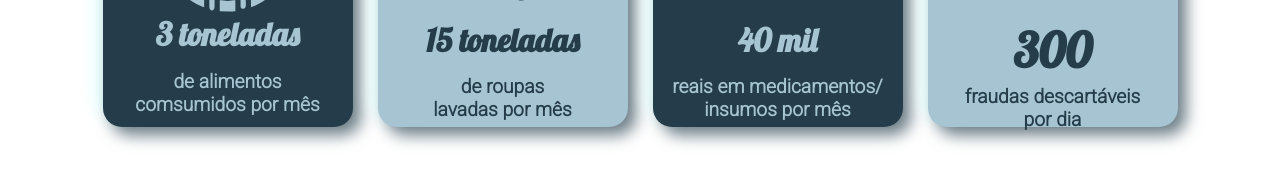
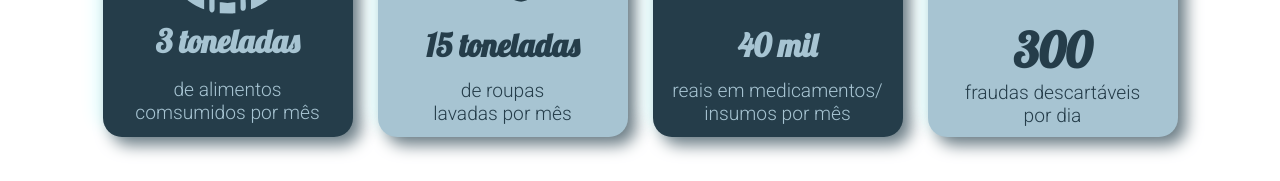
Before and after one commit to ygorth/larfreilucasdemoraes, a React (Vite) app: page / in a window 1280 px wide. Shown: the part 1390-1571 px from the top of the page. Built offline with nearby package versions, Linux system fonts and the light colour scheme.

Commit message:
teste2 mapa

```diff
--- a/src/components/ItemsConsumidos.jsx
+++ b/src/components/ItemsConsumidos.jsx
@@ -10,7 +10,6 @@ const Container = styled.div`
   display: grid;
   place-content: center;
   place-items: center;
-
 `;
 
 const Items = styled.div`
@@ -26,7 +25,7 @@ const Items = styled.div`
 
   div {
     width: 250px;
-    height: 270px;
+    height: 280px;
     border-radius: 19px;
     background: #a7c4d2;
     box-shadow: 8px 8px 16px #697b84, -8px -8px 16px #e5ffff;
@@ -34,11 +33,6 @@ const Items = styled.div`
     justify-content: center;
     place-items: center;
     color: #253d4a;
-    p {
-      text-align: center;
-      font-size: 1.2rem;
-      padding-bottom: 5px;
-    }
 
     &:nth-child(odd) {
       background: #253d4a;
@@ -53,7 +47,12 @@ const Items = styled.div`
     width: 150px;
   }
 `;
-const Insumos = styled.p``;
+const Insumos = styled.p`
+  display: inline-block;
+  text-align: center;
+  font-size: 1.2rem;
+  padding-bottom: 10px;
+`;
 
 const ItemsConsumidos = () => {
   return (
--- a/src/pages/Inicio.jsx
+++ b/src/pages/Inicio.jsx
@@ -21,12 +21,7 @@ const Home = styled.section`
     font-size: 2rem;
   }
 
-  p {
-    max-width: 120ch;
-    margin: 5px;
-    font-weight: bold;
-    text-align: start;
-  }
+
 
   h5 {
     font-family: 'Lobster', cursive;
@@ -34,6 +29,12 @@ const Home = styled.section`
   }
 `;
 
+const Text = styled.p`
+    max-width: 120ch;
+    margin: 5px;
+    font-weight: bold;
+    text-align: start;
+`
 const Destaque = styled.section`
   font-size: 1.2rem;
   font-family: 'Lobster', cursive;
@@ -109,26 +110,26 @@ const Inicio = () => {
         <Content className="font">
           <div>
             <h2>Sobre o Lar </h2>
-            <p>
+            <Text>
               O Lar Frei Lucas de Moráes é uma instituição de caridade, que
               abriga idosos doentes, abandonados e totalmente dependentes de
               terceiros, e tem como objetivo assistir a essas pessoas que não
               contam mais com o apoio e o zelo das suas famílias.
-            </p>
-            <p>
+            </Text>
+            <Text>
               É uma instituição que vive, <strong>exclusivamente</strong>, da
               doação e interesse de pessoas e empresas que contribuem para a sua
               manutenção e subsistência.
-            </p>
+            </Text>
             <Destaque>
               Ajude-nos! Fome e doença não esperam... mobilize-se!
             </Destaque>
-            <p>
+            <Text>
               Sem a sua caridade o Lar não tem como cuidar destes idosos.
               <strong>Venha nos conhecer</strong>, dê-nos a alegria da sua
               visita.
-            </p>
-            <p>
+            </Text>
+            <Text>
               Nosso endereço é{' '}
               <strong>
                 Rua Guilherme Marback, n° 22, Bonfim CEP 40.415-160 Salvador -
@@ -142,27 +143,27 @@ const Inicio = () => {
                 aqui
               </Lin>{' '}
               para ver no mapa.
-            </p>
+            </Text>
 
-            <p>
+            <Text>
               Os idosos do Lar Frei Lucas de Moráes retribuem de forma sincera
               através do seu agradecimento silencioso. Que Deus lhe retorne em
               bênçãos e prosperidade.
-            </p>
+            </Text>
             <h3>Área Médica</h3>
-            <p>
+            <Text>
               O Lar necessita de profissionais nas áreas de geriatria, nutrição,
               enfermagem, assistência social e fisioterapia. Quem puder dedicar
               parte do seu tempo de forma voluntária, os idosos precisam
               urgentemente destes atendimentos. Procure-nos!
-            </p>
+            </Text>
             <a className="link ">Contato</a>
-            <p>
+            <Text>
               Precisamos de contribuições em dinheiro, alimentos, roupas,
               produtos de higiene pessoal e de limpeza. Conheça a nossa
               história, as nossas necessidades. Clique em Saiba Mais para
               informações sobre doações!
-            </p>
+            </Text>
 
             <Link className="link " to="/doacoes">
               Saiba Mais
```
